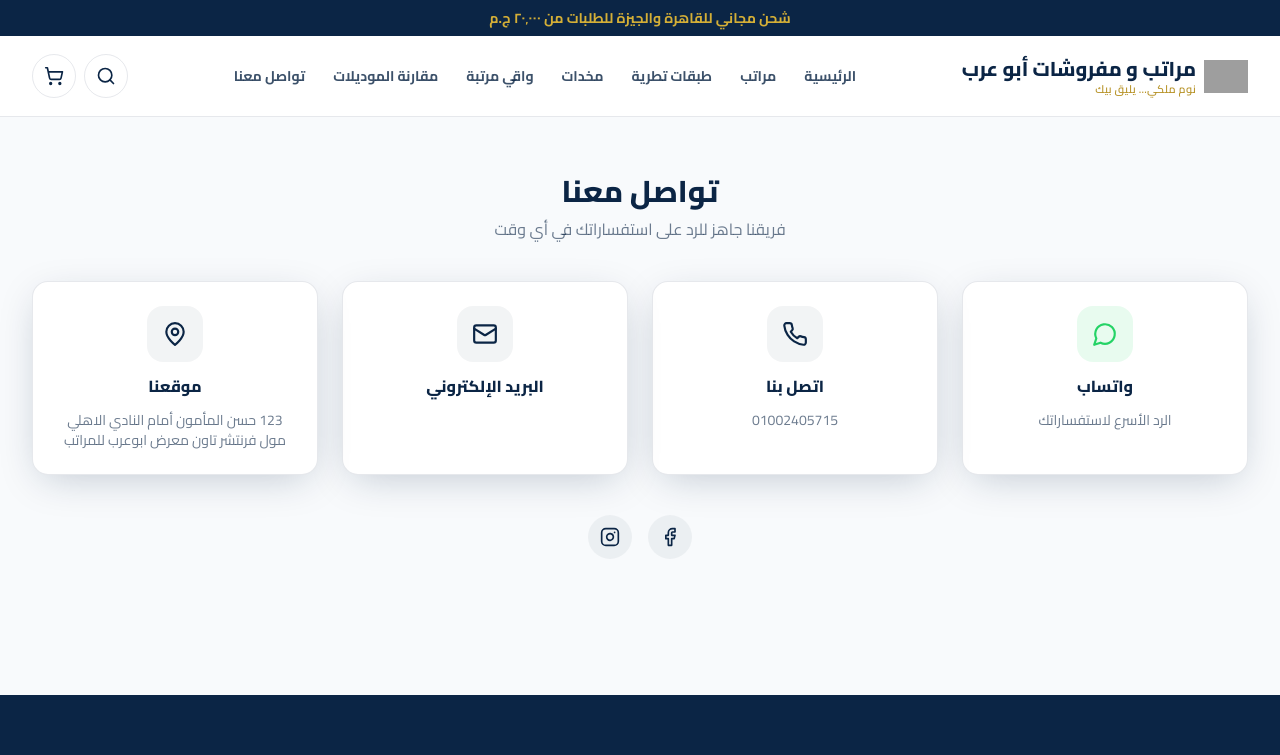
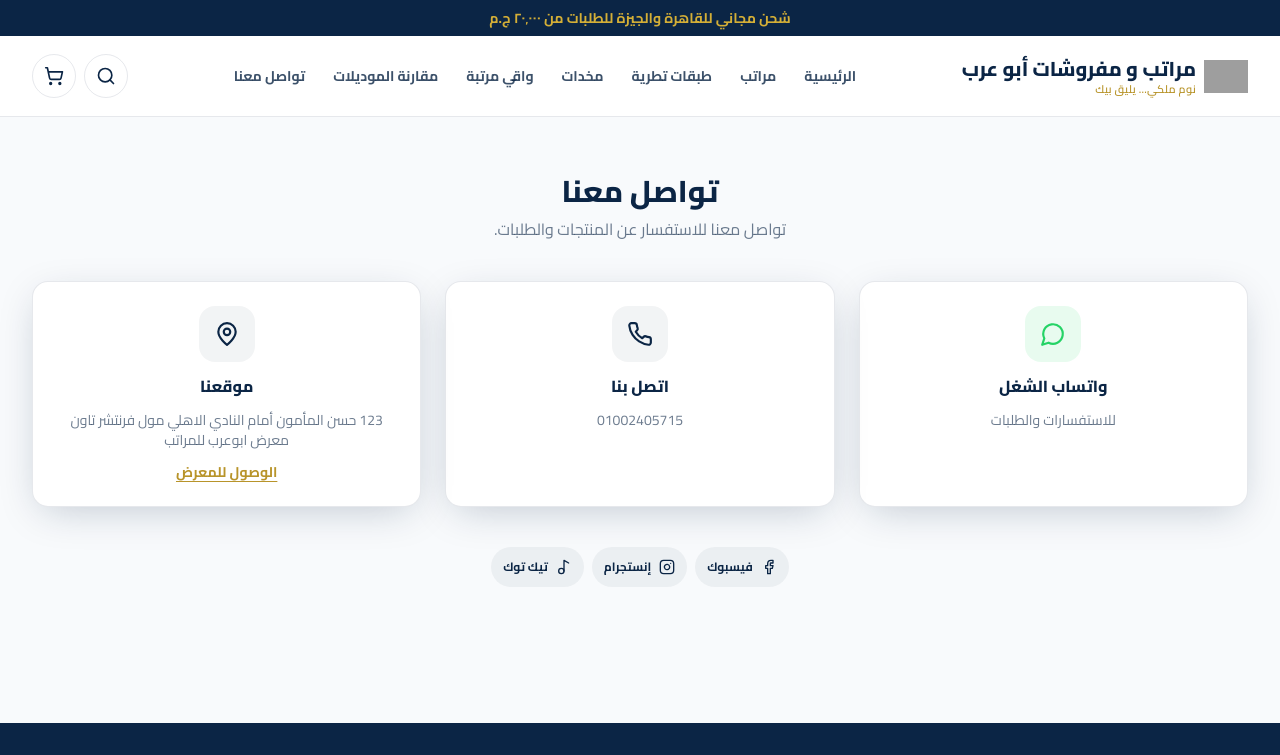
Before and after one commit to ABUARUBMATTRESSES-wq/abo-arab-mattress, a Next.js app: page /contact in a window 1280 px wide. Shown: the top 755 px of the page. Built offline with nearby package versions, Linux system fonts and the light colour scheme; grey boxes are pictures that could not be loaded.

Commit message:
Update page.tsx

```diff
--- a/app/contact/page.tsx
+++ b/app/contact/page.tsx
@@ -1,6 +1,7 @@
 "use client";
 
-import { Phone, Mail, MapPin, MessageCircle, Facebook, Instagram } from "lucide-react";
+import { Phone, MapPin, MessageCircle } from "lucide-react";
+import SocialLinks from "@/components/SocialLinks";
 import Header from "@/components/Header";
 import Footer from "@/components/Footer";
 import { siteConfig, buildWhatsappLink } from "@/lib/config";
@@ -12,10 +13,10 @@ export default function ContactPage() {
       <main className="container-app py-14">
         <div className="mb-10 text-center">
           <h1 className="section-title">تواصل معنا</h1>
-          <p className="mt-2 text-navy/60">فريقنا جاهز للرد على استفساراتك في أي وقت</p>
+          <p className="mt-2 text-navy/60">تواصل معنا للاستفسار عن المنتجات والطلبات.</p>
         </div>
 
-        <div className="grid gap-6 sm:grid-cols-2 lg:grid-cols-4">
+        <div className="grid gap-6 sm:grid-cols-2 lg:grid-cols-3">
           <a
             href={buildWhatsappLink("السلام عليكم، حابب أستفسر عن منتجاتكم 🙏")}
             target="_blank"
@@ -25,8 +26,8 @@ export default function ContactPage() {
             <span className="flex h-14 w-14 items-center justify-center rounded-2xl bg-[#25D366]/10 text-[#25D366]">
               <MessageCircle size={26} />
             </span>
-            <p className="font-extrabold text-navy">واتساب</p>
-            <p className="text-sm text-navy/60">الرد الأسرع لاستفساراتك</p>
+            <p className="font-extrabold text-navy">واتساب الشغل</p>
+            <p className="text-sm text-navy/60">للاستفسارات والطلبات</p>
           </a>
 
           <a href={`tel:${siteConfig.phoneDisplay}`} className="card flex flex-col items-center gap-3 p-6 text-center transition hover:-translate-y-1">
@@ -37,31 +38,17 @@ export default function ContactPage() {
             <p className="text-sm text-navy/60">{siteConfig.phoneDisplay}</p>
           </a>
 
-          <a href={`mailto:${siteConfig.email}`} className="card flex flex-col items-center gap-3 p-6 text-center transition hover:-translate-y-1">
-            <span className="flex h-14 w-14 items-center justify-center rounded-2xl bg-navy/5 text-navy">
-              <Mail size={26} />
-            </span>
-            <p className="font-extrabold text-navy">البريد الإلكتروني</p>
-            <p className="text-sm text-navy/60">{siteConfig.email}</p>
-          </a>
-
-          <div className="card flex flex-col items-center gap-3 p-6 text-center">
+          <a href={siteConfig.mapsUrl} target="_blank" rel="noreferrer" className="card flex flex-col items-center gap-3 p-6 text-center transition hover:-translate-y-1">
             <span className="flex h-14 w-14 items-center justify-center rounded-2xl bg-navy/5 text-navy">
               <MapPin size={26} />
             </span>
             <p className="font-extrabold text-navy">موقعنا</p>
             <p className="text-sm text-navy/60">{siteConfig.address}</p>
-          </div>
+            <span className="text-sm font-bold text-gold-dark underline underline-offset-4">الوصول للمعرض</span>
+          </a>
         </div>
 
-        <div className="mt-10 flex justify-center gap-4">
-          <a href={siteConfig.social.facebook} target="_blank" rel="noreferrer" className="flex h-11 w-11 items-center justify-center rounded-full bg-navy/5 text-navy transition hover:bg-navy hover:text-white">
-            <Facebook size={20} />
-          </a>
-          <a href={siteConfig.social.instagram} target="_blank" rel="noreferrer" className="flex h-11 w-11 items-center justify-center rounded-full bg-navy/5 text-navy transition hover:bg-navy hover:text-white">
-            <Instagram size={20} />
-          </a>
-        </div>
+        <div className="mt-10 flex justify-center"><SocialLinks /></div>
       </main>
       <Footer />
     </>
```
